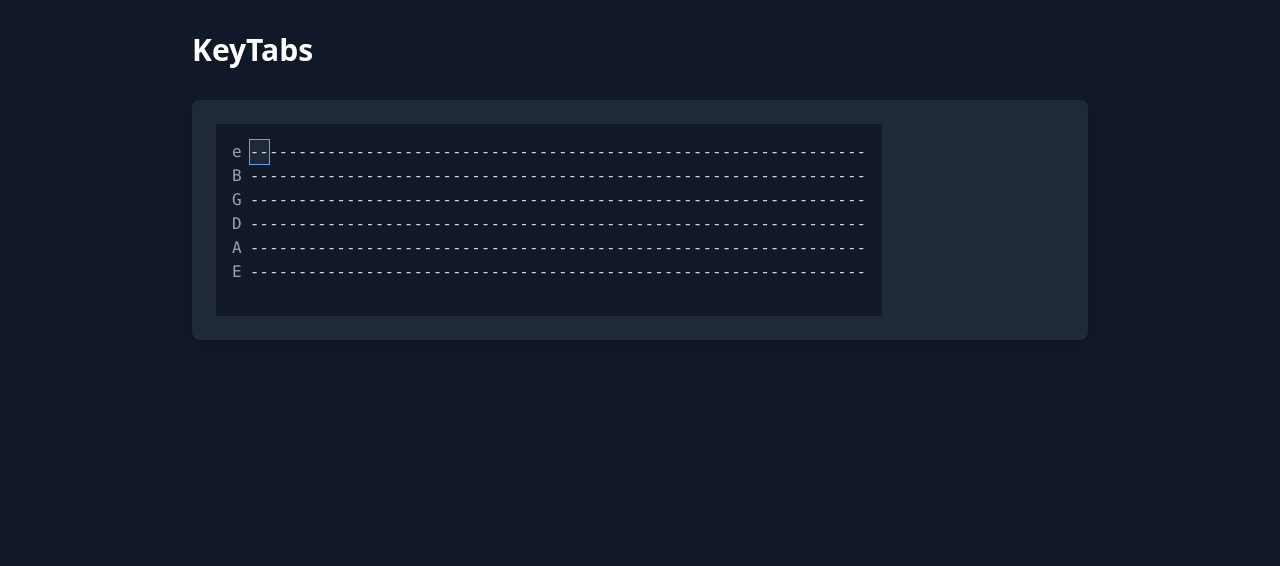
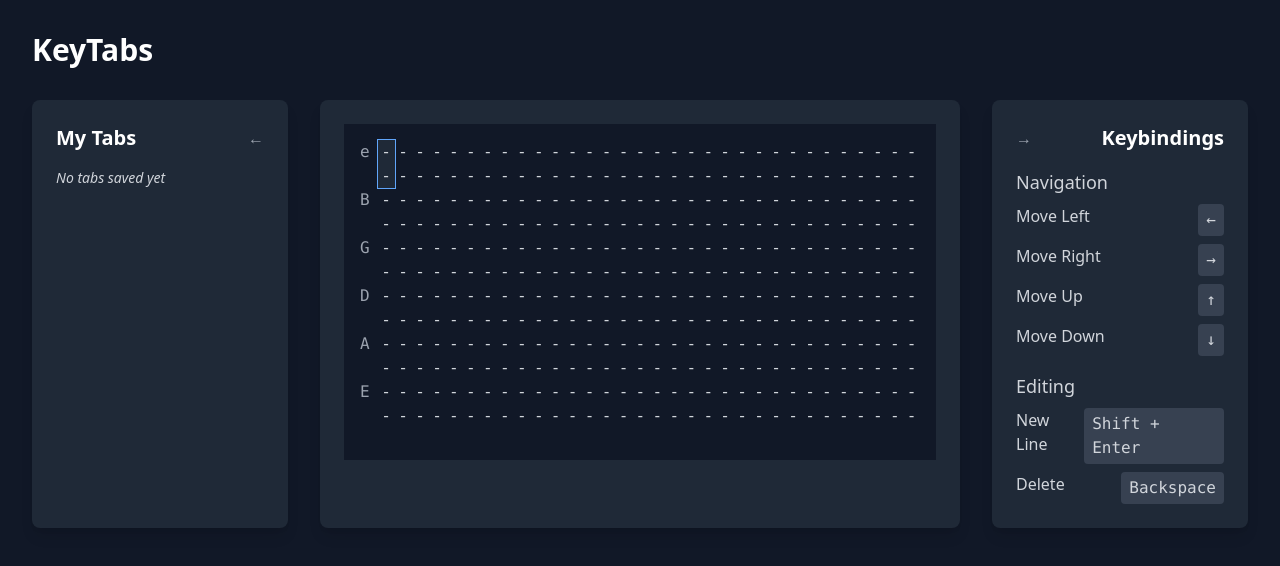
Before and after one commit to mcambria/keytabs-app, a React (Vite) app: page / in a window 1280 px wide. Shown: the top 566 px of the page. Built offline with nearby package versions, Linux system fonts and the light colour scheme.

Commit message:
first attempt at side panels

```diff
--- a/src/App.tsx
+++ b/src/App.tsx
@@ -1,5 +1,6 @@
-import { useMemo, useState } from 'react';
-import TabEditor from './editor/editor';
+import TabEditor from "./editor/editor";
+import Keybindings from "./keybindings/Keybindings";
+import TabsList from "./tabs/TabsList";
 
 const handleKeyDown = (e: React.KeyboardEvent) => {
   switch (e.key) {
@@ -7,16 +8,18 @@ const handleKeyDown = (e: React.KeyboardEvent) => {
       e.preventDefault();
       break;
   }
-}
+};
 
 function App() {
   return (
     <div className="min-h-screen p-8 bg-gray-900" onKeyDown={handleKeyDown}>
-      <div className="max-w-4xl mx-auto">
-        <h1 className="text-3xl font-bold mb-8 text-white">KeyTabs</h1>
-        <div className="bg-gray-800 rounded-lg shadow-lg p-6">
+      <h1 className="text-3xl font-bold mb-8 text-white">KeyTabs</h1>
+      <div className="flex gap-8">
+        <TabsList />
+        <div className="flex-1 bg-gray-800 rounded-lg shadow-lg p-6">
           <TabEditor />
         </div>
+        <Keybindings />
       </div>
     </div>
   );
--- /dev/null
+++ b/src/components/CollapsiblePanel.tsx
@@ -0,0 +1,54 @@
+import React, { useState } from 'react';
+
+interface CollapsiblePanelProps {
+  title: string;
+  children: React.ReactNode;
+  defaultWidth?: string;
+  collapsedWidth?: string;
+  placement: CollapsiblePanelPlacement;
+}
+
+export enum CollapsiblePanelPlacement {
+  LEFT = 'left',
+  RIGHT = 'right'
+}
+
+const CollapsiblePanel: React.FC<CollapsiblePanelProps> = ({
+  title,
+  children,
+  defaultWidth = 'w-64',
+  collapsedWidth = 'w-12',
+  placement
+}) => {
+  const [isCollapsed, setIsCollapsed] = useState(false);
+
+  const getArrowButton = () => {
+    const arrowIcon = placement === CollapsiblePanelPlacement.LEFT
+      ? (isCollapsed ? '→' : '←')
+      : (isCollapsed ? '←' : '→');
+
+    return (
+      <button
+        onClick={() => setIsCollapsed(!isCollapsed)}
+        className="text-gray-400 hover:text-white transition-colors"
+      >
+        {arrowIcon}
+      </button>
+    );
+  };
+
+  return (
+    <div className={`bg-gray-800 rounded-lg shadow-lg p-6 transition-all duration-200 ${isCollapsed ? collapsedWidth : defaultWidth}`}>
+      <div className={`flex items-center mb-4 ${isCollapsed ? 'justify-center' : 'justify-between'}`}>
+        {placement === CollapsiblePanelPlacement.RIGHT && getArrowButton()}
+        {<h2 className={`text-xl font-semibold text-white transition-opacity duration-200 ${isCollapsed ? 'hidden' : ''}`}>
+          {title}
+        </h2>}
+        {placement === CollapsiblePanelPlacement.LEFT && getArrowButton()}
+      </div>
+      {!isCollapsed && children}
+    </div>
+  );
+};
+
+export default CollapsiblePanel;
--- a/src/editor/editor.tsx
+++ b/src/editor/editor.tsx
@@ -28,7 +28,7 @@ const TabEditor: React.FC = () => {
         x: Math.max(0, Math.min(NUM_COLUMNS - 1, prev.x + dx)),
         y: Math.max(0, Math.min(NUM_STRINGS - 1, prev.y + dy)),
         line: Math.max(0, Math.min(tabLines.length - 1, prev.line + dline)),
-      };
+      } as Position;
       if (shift) {
         if (!selectionStart) setSelectionStart(prev);
       } else {
--- /dev/null
+++ b/src/keybindings/Keybindings.tsx
@@ -0,0 +1,48 @@
+import React from 'react';
+import CollapsiblePanel from '../components/CollapsiblePanel';
+import { CollapsiblePanelPlacement } from '../components/CollapsiblePanel';
+
+const Keybindings: React.FC = () => {
+  return (
+    <CollapsiblePanel title="Keybindings" placement={CollapsiblePanelPlacement.RIGHT}>
+      <div className="text-gray-300">
+        <div className="mb-4">
+          <h3 className="text-lg font-medium mb-2">Navigation</h3>
+          <ul className="space-y-2">
+            <li className="flex justify-between">
+              <span>Move Left</span>
+              <kbd className="px-2 py-1 bg-gray-700 rounded">←</kbd>
+            </li>
+            <li className="flex justify-between">
+              <span>Move Right</span>
+              <kbd className="px-2 py-1 bg-gray-700 rounded">→</kbd>
+            </li>
+            <li className="flex justify-between">
+              <span>Move Up</span>
+              <kbd className="px-2 py-1 bg-gray-700 rounded">↑</kbd>
+            </li>
+            <li className="flex justify-between">
+              <span>Move Down</span>
+              <kbd className="px-2 py-1 bg-gray-700 rounded">↓</kbd>
+            </li>
+          </ul>
+        </div>
+        <div>
+          <h3 className="text-lg font-medium mb-2">Editing</h3>
+          <ul className="space-y-2">
+            <li className="flex justify-between">
+              <span>New Line</span>
+              <kbd className="px-2 py-1 bg-gray-700 rounded">Shift + Enter</kbd>
+            </li>
+            <li className="flex justify-between">
+              <span>Delete</span>
+              <kbd className="px-2 py-1 bg-gray-700 rounded">Backspace</kbd>
+            </li>
+          </ul>
+        </div>
+      </div>
+    </CollapsiblePanel>
+  );
+};
+
+export default Keybindings;
--- /dev/null
+++ b/src/tabs/TabsList.tsx
@@ -0,0 +1,15 @@
+import React from 'react';
+import CollapsiblePanel from '../components/CollapsiblePanel';
+import { CollapsiblePanelPlacement } from '../components/CollapsiblePanel';
+
+const TabsList: React.FC = () => {
+  return (
+    <CollapsiblePanel title="My Tabs" placement={CollapsiblePanelPlacement.LEFT}>
+      <div className="text-gray-300">
+        <p className="text-sm italic">No tabs saved yet</p>
+      </div>
+    </CollapsiblePanel>
+  );
+};
+
+export default TabsList;
```
